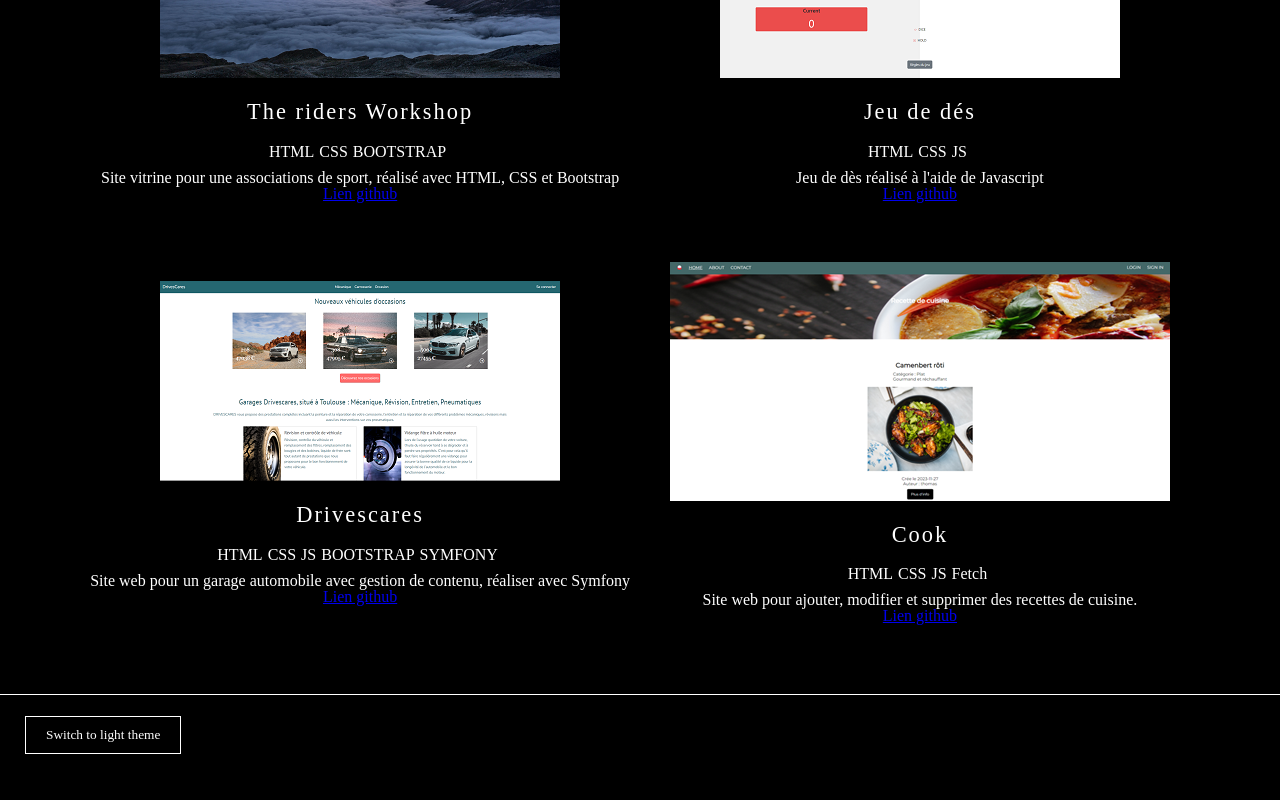
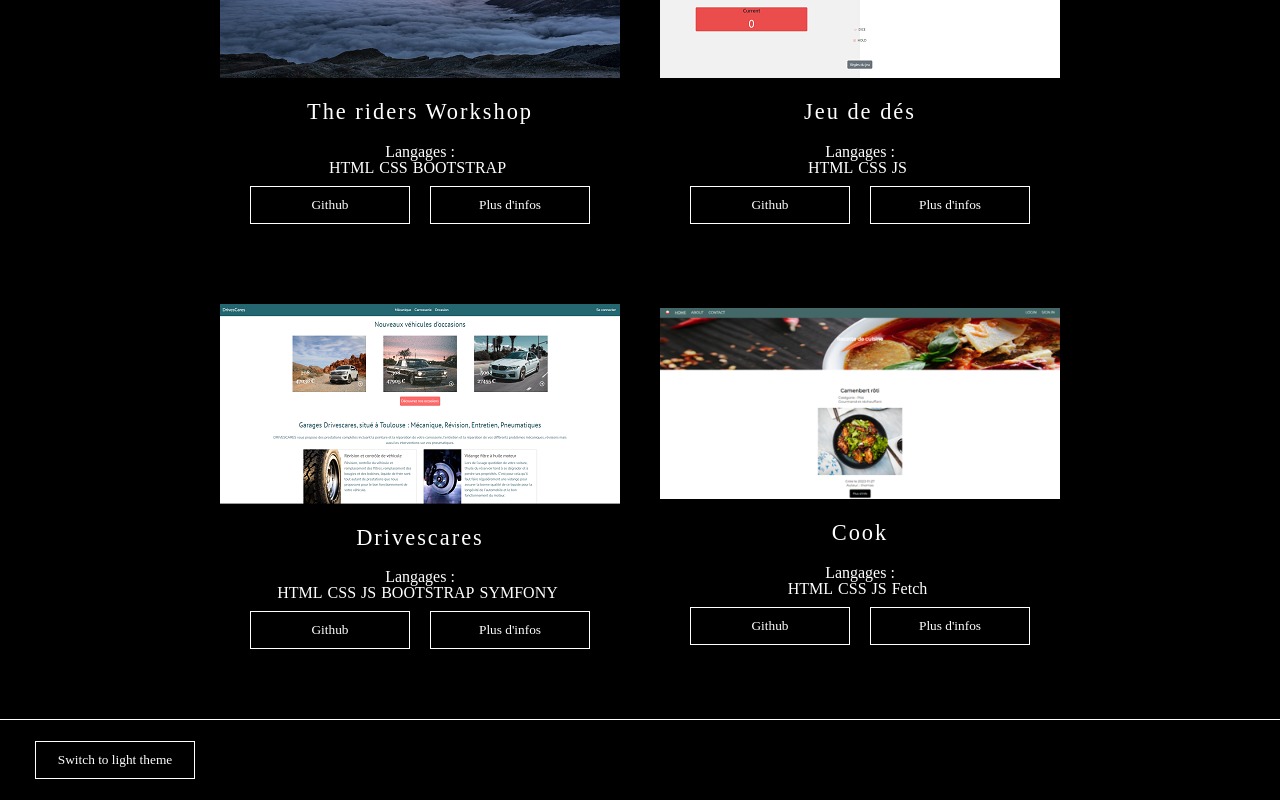
Before and after one commit to thomasgarenne/portfolio, a React (Create React App) app: page / in a window 1280 px wide. Shown: the part 1056-1856 px from the top of the page. Before the commit the page ends 1831 px from the top, so only its background shows below. Built offline with nearby package versions, Linux system fonts and the light colour scheme.

Commit message:
detail for project

```diff
--- a/package.json
+++ b/package.json
@@ -10,7 +10,7 @@
     "react": "^18.2.0",
     "react-dom": "^18.2.0",
     "react-router-dom": "^6.14.2",
-    "react-scripts": "5.0.1",
+    "react-scripts": "^5.0.1",
     "styled-components": "^6.0.5",
     "web-vitals": "^2.1.4"
   },
--- a/src/App.js
+++ b/src/App.js
@@ -5,6 +5,7 @@ import About from './components/about';
 import Home from './components/home';
 import Layout from './components/UI/Layout';
 import Contact from './components/contact';
+import Detail from './components/detail';
 
 function App() {
   return (
@@ -13,6 +14,7 @@ function App() {
         <Routes>
           <Route element={<Contact />} path="/contact"/>
           <Route element={<About />} path="/about"/>
+          <Route element={<Detail />} path="/detail/:id"/>
           <Route element={<Home />} path="/"/>
         </Routes>
       </Layout>
--- a/src/components/UI/GlobalStyle.js
+++ b/src/components/UI/GlobalStyle.js
@@ -11,6 +11,8 @@ const GlobalStyle = createGlobalStyle`
     button {
         font-family: Montserrat;
         padding: 10px 20px;
+        margin: 0 10px;
+        width: 160px;
         color: ${(props) => props.theme.mainColor};
         background-color: ${(props) => props.theme.backgroundColor};
         cursor: pointer;
--- a/src/components/contact/form.js
+++ b/src/components/contact/form.js
@@ -1,11 +1,26 @@
 import React from 'react'
 
 function Form() {
+
+const handleSubmit = (event) => {
+  event.preventDefault();
+
+  const myForm = event.target;
+  const formData = new FormData(myForm);
+
+  fetch("/", {
+    method: "POST",
+    headers: { "Content-Type": "application/x-www-form-urlencoded" },
+    body: new URLSearchParams(formData).toString(),
+  })
+    .then(() => console.log("Form successfully submitted"))
+    .catch((error) => alert(error));
+};
   return (
     <>
         <h1>Formulaire de contact</h1>
 
-        <form name="contact" method="POST" action='/'>
+        <form name="contact" method="POST" onSubmit={handleSubmit}>
           <input type="hidden" name="form-name" value="contact"/>
 
           <div>
@@ -25,6 +40,12 @@ function Form() {
 
           <button type='submit'>Envoyer</button>
         </form>
+
+        <form name="contact" netlify="true" netlify-honeypot="bot-field" hidden>
+          <input type="text" name="name" hidden/>
+          <input type="email" name="email" hidden/>
+          <textarea name="message" hidden></textarea>
+        </form>
     </>
   )
 }
--- /dev/null
+++ b/src/components/detail/index.js
@@ -0,0 +1,23 @@
+import React from 'react';
+import { useLocation, useNavigate } from 'react-router-dom';
+
+export default function Detail() {
+	let { state } = useLocation();
+	const navigate = useNavigate();
+
+  return (
+    <div>
+		<img src={ state.image } alt='site internet'/>
+		<div>
+			<h1>{ state.title }</h1>
+			<p>{ state.description }</p>
+			<ul>
+			{state.techno.map((t, index) => {
+            	return <li key={index}> {t}</li>
+         	})}
+			</ul>
+		</div>
+		<button onClick={() => navigate(-1)}>Go back</button>
+    </div>
+  );
+}
--- a/src/components/home/Img.js
+++ b/src/components/home/Img.js
@@ -1,21 +1,25 @@
 import React from 'react'
+import { Link } from 'react-router-dom'
 
 import styled from 'styled-components'
 
-function Img({ link, image, title, techno, description, git }) {
+function Img({ id, link, image, title, techno, description, git }) {
   return (
     <Wrapper className='wrapper'>
         <a href={link}>
           <Picture src={ image } alt='Site internet'/>
         </a>
         <h2>{ title }</h2>
+        <p>Langages : </p>
         <List>
-        {techno.map(t => {
-            return <ListItem>{t}</ListItem>
+        {techno.map((t, index) => {
+            return <ListItem key={index}> {t}</ListItem>
           })}
         </List>
-        <p>{ description }</p>
-        <a href={ git }>Lien github</a>
+        <div>
+          <a href={ git }><button>Github</button></a>
+          <Link to={`/detail/${id}`} state={{ id, image, title, description, techno }}><button>Plus d'infos</button></Link>
+        </div>
     </Wrapper>
   )
 }
@@ -44,6 +48,8 @@ const ListItem = styled.li`
 `;
 
 const Picture = styled.img`
+width: 400px;
+
 @media screen and (max-width: 900px) {
   width: 300px;
   margin: auto;
--- a/src/components/home/Project.js
+++ b/src/components/home/Project.js
@@ -41,32 +41,36 @@ function Project() {
         <h2>Mes projets</h2>
         <Grid className='grid'>
         <Img
+            id="1"
             link="https://theridersworkshop.netlify.app/"
-            image='./assets/images/theridersworkshop.png'
+            image='/assets/images/theridersworkshop.png'
             title='The riders Workshop'
             techno={['HTML', 'CSS', 'BOOTSTRAP']}
             description='Site vitrine pour une associations de sport, réalisé avec HTML, CSS et Bootstrap'
             git='https://github.com/thomasgarenne/TheRidesWorkshop.git'
         />
         <Img
+            id="2"
             link="https://jeu-de-des-studi.netlify.app/"
-            image='./assets/images/dès.png'
+            image='/assets/images/dès.png'
             title='Jeu de dés'
             techno={['HTML', 'CSS', 'JS']}
-            description="Jeu de dès réalisé à l'aide de Javascript"
+            description="Jeu de dès réalisé à l'aide de Javascript. Utilisation des events et manipulation du DOM."
             git='https://github.com/thomasgarenne/JS-DE.git'
         />
         <Img
+            id="3"
             link="https://drivescares-cff0b7bf806a.herokuapp.com/"
-            image='./assets/images/drivescares.png'
+            image='/assets/images/drivescares.png'
             title='Drivescares'
             techno={['HTML', 'CSS', 'JS', 'BOOTSTRAP', 'SYMFONY']}
-            description='Site web pour un garage automobile avec gestion de contenu, réaliser avec Symfony'
+            description="Site web pour un garage automobile avec gestion de contenu, réaliser avec Symfony. Intégration d'API, réalisation  de tests fonctionnels"
             git="https://github.com/thomasgarenne/vparrot.git"
         />
         <Img
+            id="4"
             link="https://cook-cf9c7f02faaa.herokuapp.com/index.php"
-            image='./assets/images/cook.png'
+            image='/assets/images/cook.png'
             title='Cook'
             techno={['HTML', 'CSS', 'JS', 'Fetch']}
             description='Site web pour ajouter, modifier et supprimer des recettes de cuisine.'
@@ -87,7 +91,7 @@ const Grid = styled.div`
   display: grid;
   grid-template-columns: repeat(2, 1fr);
   grid-template-rows: repeat(2, auto);
-  gap: 20px;
+  gap: 40px;
   @media screen and (max-width: 730px) {
     grid-template-columns: 1fr;
   }
```
Also changed, not shown: 1 other file (tests, documents, lock files or other folders).
